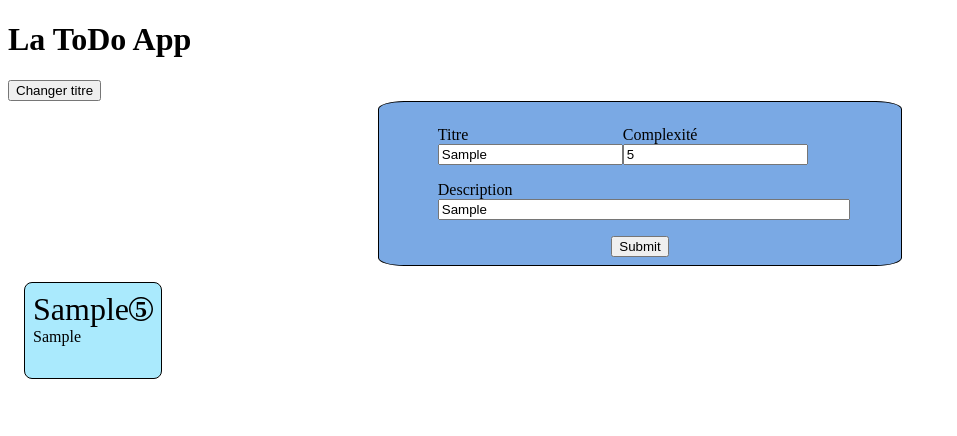
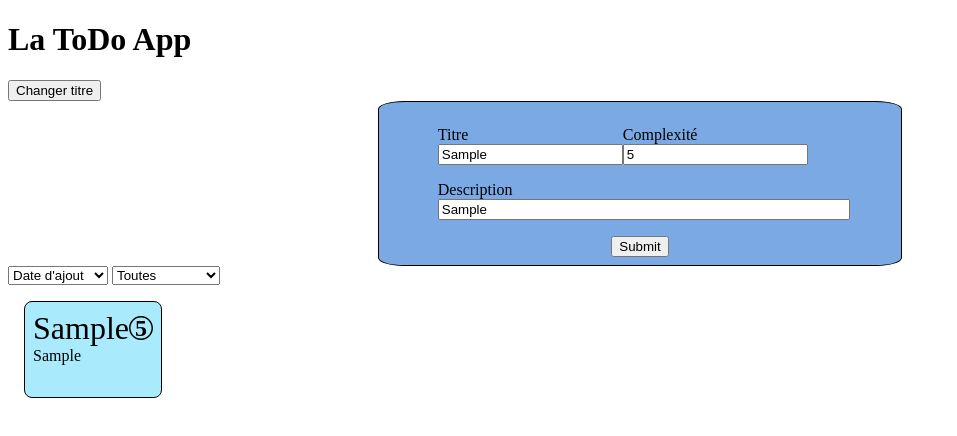
Before and after one commit to Aloha909/Test-Svelte-1, a SvelteKit app in the folder app1/: page / in a window 1280 px wide. Both pictures are taken after typing "Sample", "5", "Sample" into the empty fields and a click on the input "Submit". Shown: the top 436 px of the page, without its empty margins (0-957 px from the left). Built offline with nearby package versions, Linux system fonts and the light colour scheme.

Commit message:
feat(filer) ajout du tri et du filtrage

```diff
--- a/app1/src/routes/+page.svelte
+++ b/app1/src/routes/+page.svelte
@@ -5,6 +5,7 @@
     import './home-page.scss';
 
     let tasks: Array<TaskType> = $state([]);
+    let filtered_tasks: Array<TaskType> = $derived(tasks)
     let id_tasks: number = 0;
 
     function add_task(e: SubmitEvent) {
@@ -54,11 +55,87 @@
         tasks = tasks.filter(task => task.id !== id);
     }
 
+    function filter_array() {
+        let sort_type = document.getElementById("sort-menu").value;
+        let filter_type = document.getElementById("filter-menu").value;
+
+        function filter_func(task: TaskType) {return true}
+        let sort_func = function(task1: TaskType, task2: TaskType) {return 0}
+
+        switch (sort_type) {
+            case "id":
+                sort_func = function(task1: TaskType, task2: TaskType) {
+                    return task1.id - task2.id;
+                }
+                break;
+                case "complexity":
+                sort_func = function(task1: TaskType, task2: TaskType) {
+                    return task1.complexity - task2.complexity;
+                }
+                break;
+                case "alphabetical":
+                sort_func = function(task1: TaskType, task2: TaskType) {
+                    return task1.name.localeCompare(task2.name);
+                }
+                break;
+                case "done":
+                sort_func = function(task1: TaskType, task2: TaskType) {
+                    if (task1.finished === task2.finished) {
+                        return 0;
+                    } else if (task1.finished) {
+                        return 1;
+                    } else {
+                        return -1;
+                    }
+                }
+                break;
+
+            default:
+                break;
+        }
+        switch (filter_type) {
+            case "all":
+                filter_func = function(task: TaskType) {
+                    return true;
+                }
+                break;
+                case "not_done":
+                filter_func = function(task: TaskType) {
+                    return !task.finished;
+                }
+                break;
+                case "done":
+                filter_func = function(task: TaskType) {
+                    return task.finished;
+                }
+                break;
+
+            default:
+                break;
+        }
+        // tasks = filter(tasks, filter_func, sort_func);
+        filtered_tasks = tasks.filter(filter_func);
+        filtered_tasks = filtered_tasks.sort(sort_func);
+
+    }
+
+    // /**
+    //  * Returns the tasks array filtered and sorted according to the functions. The array will fist be filtered and the sorted
+    //  * @param tasks The array of tasks to filter and sort
+    //  * @param filter_func A function that accepts one argument (a task) and returns a boolean of whether or not it should be kept
+    //  * @param sort_func A function that accepts two arguments and returns a negative value if the first argument is less than the second argument, zero if they're equal, and a positive value otherwise.
+    //  */
+    // function filter(tasks: Array<TaskType>, filter_func: (task: TaskType) => Boolean = (task) => true, sort_func: (a: TaskType, b: TaskType) => number = (task1, task2) => 0): Array<TaskType> {
+    //     let filtered_tasks = tasks.filter(filter_func);
+    //     filtered_tasks = filtered_tasks.sort(sort_func);
+    //     return filtered_tasks;
+    // }
+
 </script>
 
 <Header/>
 
-<form onsubmit={add_task}>
+<form id="add-menu" onsubmit={add_task}>
     <div class="line first">
         <div>
             <label for="name">Titre</label>
@@ -79,8 +156,24 @@
     <input class="submit-btn" type="submit" value="Submit">
 </form>
 
+{#if tasks.length > 0}
+    <form onsubmit={filter_array}>
+        <select id="sort-menu" onchange={filter_array}>
+            <option value="id">Date d'ajout</option>
+            <option value="complexity">Complexité</option>
+            <option value="alphabetical">Alphabétique</option>
+            <option value="done">Terminées</option>
+        </select>
+        <select id="filter-menu" onchange={filter_array}>
+            <option value="all">Toutes</option>
+            <option value="not_done">Pas terminées</option>
+            <option value="done">Terminées</option>
+        </select>
+    </form>
+{/if}
+
 <div class="task-grid">
-{#each tasks as task}
+{#each filtered_tasks as task}
     <div>
     <Task
         id ={task.id}
--- a/app1/src/routes/home-page.scss
+++ b/app1/src/routes/home-page.scss
@@ -1,4 +1,4 @@
-form {
+#add-menu {
 	width: 40%;
 	padding: 8px;
 	background-color: rgb(122, 169, 228);
```
